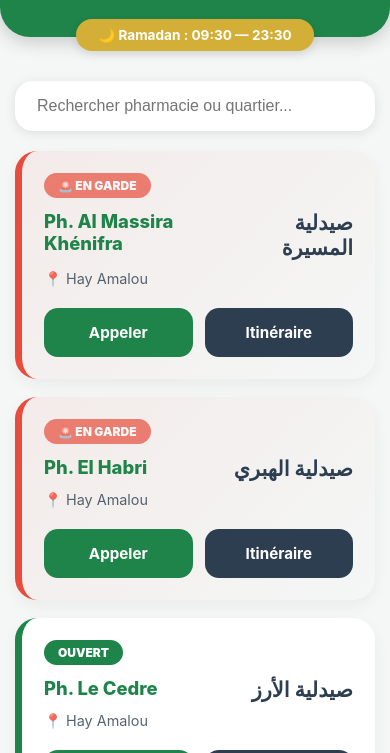
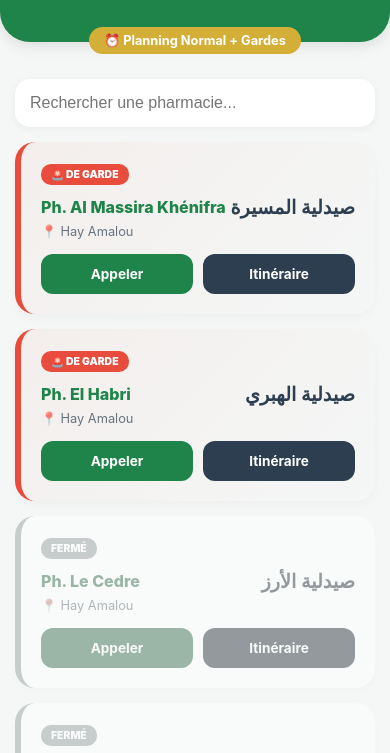
Before and after one commit to radouanimiraz-svg/pharma, a plain HTML site: page index.html in a window 390 px wide. Shown: the part 87-840 px from the top of the page. Drawn offline with Linux system fonts and the light colour scheme.

Commit message:
Refactor styles and HTML structure for layout improvements
Updated styles and structure for improved layout and responsiveness.

```diff
--- a/index.html
+++ b/index.html
@@ -18,150 +18,127 @@
         @media (prefers-color-scheme: dark) {
             :root { --bg: #0a0e0c; --card-bg: #161b18; --text: #c0c0c0; }
         }
-        body.night-mode { --bg: #050706; --card-bg: #0f1311; --text: #b0b0b0; }
-
-        body { font-family: -apple-system, system-ui, sans-serif; background: var(--bg); margin: 0; padding-bottom: 30px; color: var(--text); transition: 0.3s; }
-        header { background: var(--primary); color: white; padding: 35px 20px 20px; text-align: center; border-radius: 0 0 30px 30px; box-shadow: 0 4px 20px rgba(0,0,0,0.2); }
-        .ramadan-badge { background: var(--gold); color: white; padding: 8px 22px; border-radius: 20px; font-size: 0.85rem; font-weight: bold; margin: -18px auto 20px; display: block; width: fit-content; box-shadow: 0 4px 10px rgba(0,0,0,0.1); position: relative; }
+        body { font-family: -apple-system, system-ui, sans-serif; background: var(--bg); margin: 0; padding-bottom: 30px; color: var(--text); }
+        header { background: var(--primary); color: white; padding: 35px 20px 25px; text-align: center; border-radius: 0 0 30px 30px; box-shadow: 0 4px 15px rgba(0,0,0,0.1); }
+        .ramadan-badge { background: var(--gold); color: white; padding: 6px 15px; border-radius: 20px; font-size: 0.8rem; font-weight: bold; margin: -15px auto 15px; display: block; width: fit-content; position: relative; }
         .container { max-width: 500px; margin: auto; padding: 10px 15px; }
-        .search-box { width: 100%; padding: 16px 22px; border-radius: 18px; border: none; font-size: 16px; margin-bottom: 20px; background: var(--card-bg); color: var(--text); box-shadow: 0 2px 12px rgba(0,0,0,0.1); box-sizing: border-box; outline: none; }
-        .card { background: var(--card-bg); border-radius: 22px; padding: 22px; margin-bottom: 18px; box-shadow: 0 5px 15px rgba(0,0,0,0.05); border-left: 7px solid var(--gray); transition: transform 0.2s; position: relative; }
-        .card.garde { border-left-color: var(--accent); background: linear-gradient(135deg, rgba(231, 76, 60, 0.07) 0%, transparent 100%); }
-        .card.ouvert { border-left-color: var(--primary); }
-        .card.ferme { opacity: 0.5; filter: grayscale(0.6); }
-        .pharma-top { display: flex; justify-content: space-between; align-items: flex-start; margin-bottom: 10px; }
-        .name-fr { font-weight: 800; font-size: 1.15rem; color: var(--primary); }
-        .name-ar { font-size: 1.3rem; font-weight: bold; }
-        .status-pill { font-size: 0.75rem; padding: 5px 14px; border-radius: 20px; font-weight: 900; margin-bottom: 12px; display: inline-block; color: white; text-transform: uppercase; }
-        .pill-garde { background: var(--accent); animation: pulse 2s infinite; }
+        .search-box { width: 100%; padding: 15px; border-radius: 15px; border: none; font-size: 16px; margin-bottom: 15px; background: var(--card-bg); color: var(--text); box-shadow: 0 2px 8px rgba(0,0,0,0.05); box-sizing: border-box; outline: none; }
+        .card { background: var(--card-bg); border-radius: 20px; padding: 20px; margin-bottom: 15px; box-shadow: 0 4px 10px rgba(0,0,0,0.03); border-left: 6px solid var(--gray); position: relative; }
+        .card.active-status { border-left-color: var(--primary); }
+        .card.garde-status { border-left-color: var(--accent); background: linear-gradient(135deg, rgba(231, 76, 60, 0.05) 0%, transparent 100%); }
+        .card.ferme { opacity: 0.5; filter: grayscale(0.5); }
+        .pharma-top { display: flex; justify-content: space-between; align-items: center; margin-bottom: 5px; }
+        .name-fr { font-weight: 800; color: var(--primary); }
+        .name-ar { font-size: 1.2rem; font-weight: bold; }
+        .status-pill { font-size: 0.65rem; padding: 4px 10px; border-radius: 10px; font-weight: 900; margin-bottom: 10px; display: inline-block; color: white; text-transform: uppercase; }
+        .pill-garde { background: var(--accent); }
         .pill-ouvert { background: var(--primary); }
         .pill-ferme { background: var(--gray); }
-        .travel-info { display: flex; gap: 20px; margin-top: 15px; padding-top: 12px; border-top: 1px dashed rgba(128,128,128,0.15); font-size: 0.9rem; font-weight: 600; }
-        .btn-group { display: flex; gap: 12px; margin-top: 20px; }
-        .btn { flex: 1; padding: 15px; border-radius: 14px; text-decoration: none; text-align: center; font-weight: bold; font-size: 0.95rem; color: white; display: flex; align-items: center; justify-content: center; gap: 10px; border: none; }
-        @keyframes pulse { 0% { opacity: 1; } 50% { opacity: 0.7; } 100% { opacity: 1; } }
+        .btn-group { display: flex; gap: 10px; margin-top: 15px; }
+        .btn { flex: 1; padding: 12px; border-radius: 12px; text-decoration: none; text-align: center; font-weight: bold; font-size: 0.85rem; color: white; }
     </style>
 </head>
 <body>
 
 <header><h2>Pharma Khénifra</h2></header>
-<div class="ramadan-badge">🌙 Ramadan : 09:30 — 23:30</div>
+<div class="ramadan-badge">⏰ Planning Normal + Gardes</div>
 
 <div class="container">
-    <input type="search" id="searchInput" class="search-box" placeholder="Rechercher pharmacie ou quartier..." onkeyup="renderAll()">
-    <div id="loading" style="text-align:center; padding:20px;">Chargement du planning...</div>
-    <div id="main-list"></div>
+    <input type="search" id="searchInput" class="search-box" placeholder="Rechercher une pharmacie..." onkeyup="renderAll()">
+    <div id="main-list">Chargement...</div>
 </div>
 
 <script>
-    // --- LIEN VERS VOTRE JSON GITHUB ---
     const URL_GARDES = "https://raw.githubusercontent.com/radouanimiraz-svg/pharma/main/gardes.json";
 
-    const PHARMACIES_BASE = [
+    const PHARMACIES = [
         { n: "Al Massira Khénifra", ar: "صيدلية المسيرة", q: "Hay Amalou", g: "0535385205", lat: 32.9384, lng: -5.6546 },
         { n: "El Habri", ar: "صيدلية الهبري", q: "Hay Amalou", g: "0535383003", lat: 32.9389, lng: -5.6522 },
         { n: "Le Cedre", ar: "صيدلية الأرز", q: "Hay Amalou", g: "0535586582", lat: 32.9384, lng: -5.6534 },
         { n: "El Nasr", ar: "صيدلية النصر", q: "Hay Amalou", g: "0535383672", lat: 32.9406, lng: -5.6477 },
         { n: "Ajdir", ar: "أجدير", q: "Route Ajdir", g: "0535382066", lat: 32.9414, lng: -5.6434 },
-        { n: "Rachid", ar: "رشيد", q: "Taabit", g: "", lat: 32.9443, lng: -5.6369 },
-        { n: "Khénifra", ar: "خنيفرة", q: "Hay Oushaq", g: "0535588912", lat: 32.9442, lng: -5.6481 },
         { n: "Zerktouni", ar: "صيدلية الزرقطوني", q: "Hay Lascirie", g: "0768688461", lat: 32.9457, lng: -5.6532 },
-        { n: "La Scierie", ar: "صيدلية المصبغة", q: "Hay Lascirie", g: "", lat: 32.9453, lng: -5.6567 },
-        { n: "Al Oumrane", ar: "صيدلية العمران", q: "Al Oumrane", g: "", lat: 32.9475, lng: -5.6504 },
-        { n: "Tazart Iaaraden", ar: "تزارت إعراضن", q: "Tazart Iaaraden", g: "", lat: 32.9494, lng: -5.6536 },
-        { n: "Ennajd", ar: "صيدلية النجد", q: "Hay Annajd", g: "0535383495", lat: 32.9493, lng: -5.6595 },
-        { n: "Ibn Rochd", ar: "صيدلية ابن رشد", q: "Hay Pizzana", g: "0535588889", lat: 32.9482, lng: -5.6646 },
-        { n: "de l'Hôpital", ar: "صيدلية المستشفى", q: "Route Meknes", g: "", lat: 32.9590, lng: -5.6652 },
-        { n: "Al masjid", ar: "صيدلية المسجد", q: "Hay Moha Oubouazza", g: "", lat: 32.9421, lng: -5.6559 },
-        { n: "Fatima", ar: "صيدلية فاطمة", q: "Hay Boulahya", g: "", lat: 32.9417, lng: -5.6523 },
-        { n: "El Kors", ar: "صيدلية الكورص", q: "Hay El Kors", g: "", lat: 32.9305, lng: -5.6610 },
-        { n: "Chaab", ar: "صيدلية الشعب", q: "Hay El Kors", g: "0538695890", lat: 32.9283, lng: -5.6591 },
-        { n: "Ibn Sina", ar: "صيدلية ابن سينا", q: "Hay Oum Errabia", g: "", lat: 32.9372, lng: -5.6590 },
-        { n: "Karaouia", ar: "صيدلية القروية", q: "Hay Karaouia", g: "0535384848", lat: 32.9392, lng: -5.6593 },
-        { n: "Jabbour", ar: "صيدلية جبور", q: "Massira Khadra", g: "", lat: 32.9379, lng: -5.6633 },
-        { n: "Najah", ar: "صيدلية النجاح", q: "Hay Annajah", g: "", lat: 32.9339, lng: -5.6692 },
-        { n: "Touhami", ar: "التهامي", q: "Hay Ikhamen", g: "0535587800", lat: 32.9321, lng: -5.6651 },
-        { n: "8 Mars", ar: "صيدلية 8 mars", q: "Hay Pam", g: "0535388834", lat: 32.9321, lng: -5.6687 },
-        { n: "La gare Routiere", ar: "صيدلية المحطة", q: "Hay Metchifssan", g: "", lat: 32.9302, lng: -5.6687 },
-        { n: "Achbarou", ar: "صيدلية أشبارو", q: "Hay Achbarou", g: "", lat: 32.9265, lng: -5.6670 },
-        { n: "Marche verte", ar: "صيدلية المسيرة الخضراء", q: "Hay Achbarou", g: "0661649124", lat: 32.9238, lng: -5.6658 },
-        { n: "Massira Soufla", ar: "المسيرة السفلى", q: "Hay Almassira Soufla", g: "0535384043", lat: 32.9208, lng: -5.6670 },
         { n: "Aliaa", ar: "صيدلية علياء", q: "Almassira Al Wossta", g: "0535383678", lat: 32.9210, lng: -5.6628 },
-        { n: "La Grande", ar: "الصيدلية الكبرى", q: "Almassira Al Wossta", g: "0532323737", lat: 32.9177, lng: -5.6646 },
-        { n: "Errahma", ar: "صيدلية الرحمة", q: "Hay Almassira", g: "", lat: 32.9240, lng: -5.6697 },
-        { n: "Zayane", ar: "صيدلية زيان", q: "Centre Ville", g: "", lat: 32.9346, lng: -5.6712 },
-        { n: "Azir", ar: "صيدلية أزير", q: "Centre Ville", g: "", lat: 32.9368, lng: -5.6708 },
-        { n: "Hamria", ar: "صيدلية حمرية", q: "Hay Hamria", g: "0535586701", lat: 32.9308, lng: -5.6748 },
-        { n: "Al Amal", ar: "صيدلية الأمل", q: "Hay Hamria", g: "", lat: 32.9330, lng: -5.6723 },
-        { n: "Oum Rabiee", ar: "صيدلية أم الربيع", q: "Centre Ville", g: "", lat: 32.9384, lng: -5.6747 },
-        { n: "Nouvelle", ar: "صيدلية الجديدة", q: "Centre Ville", g: "", lat: 32.9397, lng: -5.6756 },
-        { n: "Principale Khénifra", ar: "الصيدلية الرئيسية", q: "Centre Ville", g: "0535384606", lat: 32.9393, lng: -5.6718 },
-        { n: "Atlas Healing", ar: "أطلس هيلينك", q: "Hay Essalam", g: "", lat: 32.9433, lng: -5.6700 },
-        { n: "Ezzohour", ar: "صيدلية الزهور", q: "Hay Essalam", g: "", lat: 32.9435, lng: -5.6754 },
-        { n: "Ghrissi", ar: "صيدلية غريسي", q: "Av Mohammed 5", g: "", lat: 32.9428, lng: -5.6772 },
-        { n: "Afilal", ar: "صيدلية أفيلال", q: "Av Mohammed 5", g: "", lat: 32.9446, lng: -5.6787 },
-        { n: "Assaka", ar: "صيدلية أسكا", q: "Hay Assaka", g: "0535382029", lat: 32.9469, lng: -5.6763 },
-        { n: "El Fath", ar: "صيدلية الفتح", q: "Hay Assaka", g: "", lat: 32.9464, lng: -5.6805 },
-        { n: "Boufloucen", ar: "صيدلية بوفلوسن", q: "Hay Al Fath", g: "0766880260", lat: 32.9460, lng: -5.6829 },
-        { n: "Walili", ar: "صيدلية وليلي", q: "Hay Al Fath", g: "0535383746", lat: 32.9483, lng: -5.6831 },
-        { n: "Tiaallalin", ar: "صيدلية تيعلالين", q: "Hay Tiallaline", g: "", lat: 32.9388, lng: -5.6772 },
-        { n: "Atlas", ar: "صيدلية الأطلس", q: "Centre Ville", g: "0535586506", lat: 32.9362, lng: -5.6738 },
-        { n: "Aglmam azegza", ar: "أكلمام أزكزا", q: "Bd Ezzarktouni", g: "0535385496", lat: 32.9350, lng: -5.6677 }
+        { n: "Principale Khénifra", ar: "الصيدلية الرئيسية", q: "Centre Ville", g: "0535384606", lat: 32.9393, lng: -5.6718 }
     ];
 
+    let configG = { jour: [], nuit: {} };
     let userPos = null;
-    let configG = { jour: [], nuit: {} };
 
     async function init() {
         try {
             const res = await fetch(URL_GARDES + "?t=" + Date.now());
             configG = await res.json();
-            document.getElementById('loading').style.display = 'none';
             if (navigator.geolocation) {
-                navigator.geolocation.watchPosition(pos => {
+                navigator.geolocation.getCurrentPosition(pos => {
                     userPos = {lat: pos.coords.latitude, lng: pos.coords.longitude};
                     renderAll();
                 }, () => renderAll());
             }
             renderAll();
-        } catch (e) {
-            document.getElementById('loading').innerHTML = "⚠️ Erreur de chargement.";
-        }
+        } catch (e) { document.getElementById('main-list').innerHTML = "Erreur de chargement."; }
     }
 
     function getStat(n) {
         const now = new Date();
-        const curMin = now.getHours() * 60 + now.getMinutes();
-        const isNight = (curMin < 570 || curMin > 1410);
-        document.body.classList.toggle('night-mode', isNight);
-        let d = now.getDay();
-        if (curMin < 570) d = (d === 0) ? 6 : d - 1;
-        if ((!isNight && configG.jour?.includes(n)) || (isNight && configG.nuit?.[d] === n)) return "GARDE";
-        return !isNight ? "OUVERT" : "FERMÉ";
+        const day = now.getDay();
+        const hour = now.getHours();
+        const min = now.getMinutes();
+        const curMin = hour * 60 + min;
+
+        let isNormalHours = false;
+        // Lundi-Vendredi: 9h-13h & 16h-20h
+        if (day >= 1 && day <= 5) {
+            if ((curMin >= 540 && curMin < 780) || (curMin >= 960 && curMin < 1200)) isNormalHours = true;
+        }
+        // Samedi: 9h-13h
+        else if (day === 6) {
+            if (curMin >= 540 && curMin < 780) isNormalHours = true;
+        }
+
+        const isGardeJour = configG.jour?.includes(n);
+        let checkDay = day;
+        if (curMin < 540) checkDay = (day === 0) ? 6 : day - 1;
+        const isGardeNuit = configG.nuit?.[checkDay] === n;
+
+        if (isNormalHours) return "OUVERT";
+        if (isGardeJour || isGardeNuit) return "GARDE";
+        return "FERMÉ";
     }
 
     function renderAll() {
         const q = document.getElementById('searchInput').value.toLowerCase();
-        let list = PHARMACIES_BASE.map(p => {
+        let list = PHARMACIES.map(p => {
             const d = userPos ? getDist(userPos.lat, userPos.lng, p.lat, p.lng) : null;
             return { ...p, dist: d, status: getStat(p.n) };
         });
-        list.sort((a,b) => (a.status === "FERMÉ") - (b.status === "FERMÉ") || (a.dist || 99) - (b.dist || 99));
+
+        // TRI : Ouvert ou Garde en haut, puis par distance
+        list.sort((a, b) => {
+            const aActive = a.status !== "FERMÉ";
+            const bActive = b.status !== "FERMÉ";
+            if (aActive !== bActive) return aActive ? -1 : 1;
+            return (a.dist || 999) - (b.dist || 999);
+        });
 
         let html = "";
         list.forEach(p => {
             if (!p.n.toLowerCase().includes(q) && !p.q.toLowerCase().includes(q)) return;
             const s = p.status;
-            html += `<div class="card ${s.toLowerCase()}">
-                <span class="status-pill pill-${s.toLowerCase()}">${s === "GARDE" ? "🚨 EN GARDE" : s}</span>
-                <div class="pharma-top"><div class="name-fr">Ph. ${p.n}</div><div class="name-ar" dir="rtl">${p.ar}</div></div>
-                <div style="font-size:0.9rem; opacity:0.8;">📍 ${p.q}</div>
-                ${p.dist ? `<div class="travel-info"><span>📍 ${p.dist.toFixed(1)} km</span></div>` : ''}
-                <div class="btn-group">
-                    <a href="tel:${p.g}" class="btn" style="background:var(--primary); ${!p.g ? 'display:none' : ''}">Appeler</a>
-                    <a href="https://www.google.com/maps?q=${p.lat},${p.lng}" target="_blank" class="btn" style="background:var(--dark)">Itinéraire</a>
-                </div>
-            </div>`;
+            const cardClass = s === "GARDE" ? "garde-status" : (s === "OUVERT" ? "active-status" : "ferme");
+            html += `
+                <div class="card ${cardClass}">
+                    <span class="status-pill ${s === "GARDE" ? "pill-garde" : (s === "OUVERT" ? "pill-ouvert" : "pill-ferme")}">${s === "GARDE" ? "🚨 DE GARDE" : s}</span>
+                    <div class="pharma-top">
+                        <div class="name-fr">Ph. ${p.n}</div>
+                        <div class="name-ar" dir="rtl">${p.ar}</div>
+                    </div>
+                    <div style="font-size:0.8rem; opacity:0.7;">📍 ${p.q} ${p.dist ? `(${p.dist.toFixed(1)} km)` : ''}</div>
+                    <div class="btn-group">
+                        <a href="tel:${p.g}" class="btn" style="background:var(--primary); ${!p.g ? 'display:none' : ''}">Appeler</a>
+                        <a href="https://www.google.com/maps/dir/?api=1&destination=${p.lat},${p.lng}" target="_blank" class="btn" style="background:var(--dark)">Itinéraire</a>
+                    </div>
+                </div>`;
         });
         document.getElementById('main-list').innerHTML = html;
     }
```
